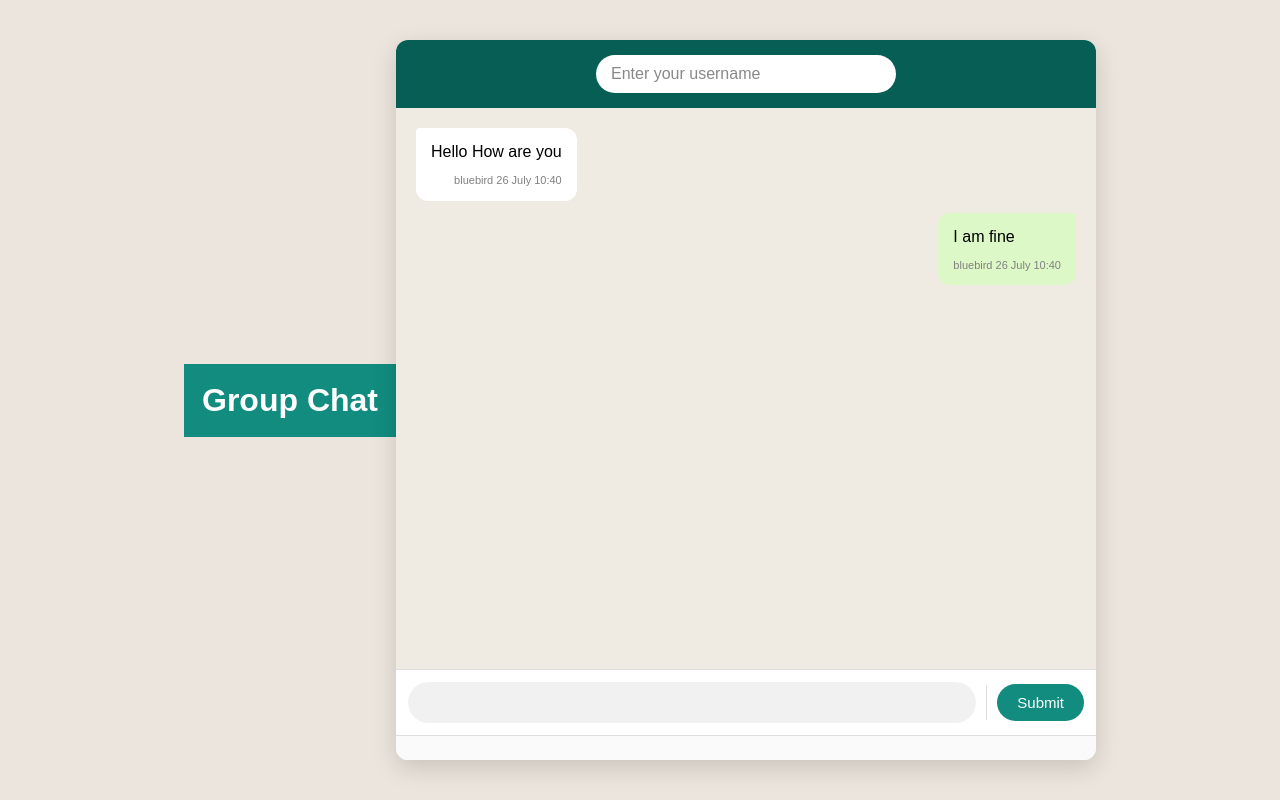
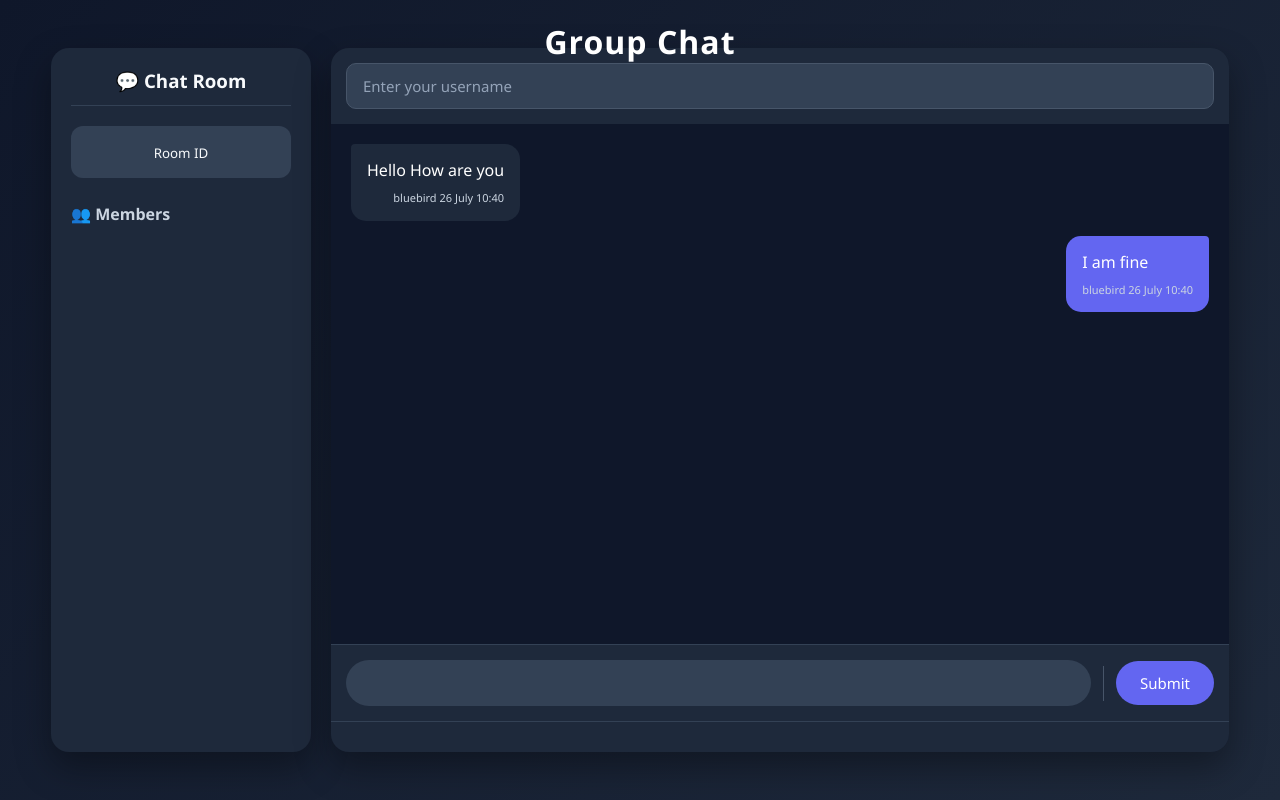
Before and after one commit to TaH00R/chatApp, a website: page public/index.html in a window 1280 px wide. Drawn offline with nearby package versions, Linux system fonts and the light colour scheme; no server answers.

Commit message:
feat: enhance chat functionality with room user management and UI improvements

```diff
--- a/public/home.css
+++ b/public/home.css
@@ -2,109 +2,143 @@
     margin: 0;
     padding: 0;
     box-sizing: border-box;
-    font-family: Arial, Helvetica, sans-serif;
+    font-family: "Segoe UI", Arial, sans-serif;
 }
 
 body {
-    background: #ece5dd;
     min-height: 100vh;
     display: flex;
     justify-content: center;
     align-items: center;
+    background: linear-gradient(135deg, #0f172a, #1e293b);
     padding: 20px;
 }
 
 .main {
     width: 100%;
-    max-width: 900px;
-    background: #fff;
-    border-radius: 15px;
+    max-width: 950px;
+    background: #111827;
+    border-radius: 20px;
     padding: 40px;
-    box-shadow: 0 10px 30px rgba(0,0,0,0.15);
+    box-shadow: 0 20px 50px rgba(0, 0, 0, .4);
 }
 
 .main h1 {
     text-align: center;
-    color: #075e54;
+    color: #f8fafc;
     margin-bottom: 35px;
+    font-size: 2rem;
+    letter-spacing: 1px;
 }
 
 .input-content {
     display: flex;
-    justify-content: space-between;
-    gap: 30px;
+    gap: 25px;
+    justify-content: center;
     flex-wrap: wrap;
 }
+
+/* =======================
+   Cards
+======================= */
 
 .create-room,
 .join-room {
     flex: 1;
-    min-width: 300px;
-    background: #f8f8f8;
-    border-radius: 12px;
+    min-width: 320px;
+    background: #1e293b;
+    border-radius: 18px;
     padding: 30px;
-    border: 1px solid #ddd;
+    border: 1px solid #334155;
+    transition: .3s;
+}
+
+.create-room:hover,
+.join-room:hover {
+    transform: translateY(-6px);
+    box-shadow: 0 15px 30px rgba(99, 102, 241, .15);
 }
 
 .create-room h2,
 .join-room h2 {
     text-align: center;
-    color: #128c7e;
+    color: #818cf8;
     margin-bottom: 25px;
+    font-size: 1.5rem;
 }
 
 .create-room h3,
 .join-room h3 {
-    margin: 15px 0 8px;
-    font-size: 15px;
-    color: #444;
+    color: #cbd5e1;
+    margin: 18px 0 8px;
+    font-size: 14px;
     font-weight: 600;
 }
+
+/* =======================
+   Inputs
+======================= */
 
 .create-room input,
 .join-room input {
     width: 100%;
-    padding: 12px 15px;
-    border: 1px solid #ccc;
-    border-radius: 8px;
+    padding: 14px 16px;
+    background: #334155;
+    color: white;
+    border: 1px solid #475569;
+    border-radius: 10px;
     outline: none;
     font-size: 15px;
-    transition: 0.3s;
+    transition: .25s;
+}
+
+.create-room input::placeholder,
+.join-room input::placeholder {
+    color: #94a3b8;
 }
 
 .create-room input:focus,
 .join-room input:focus {
-    border-color: #128c7e;
-    box-shadow: 0 0 5px rgba(18, 140, 126, 0.3);
+    border-color: #6366f1;
+    box-shadow: 0 0 10px rgba(99, 102, 241, .4);
 }
+
+/* =======================
+   Buttons
+======================= */
 
 .createRoom,
 .joinRoom {
     width: 100%;
-    margin-top: 25px;
-    padding: 12px;
+    margin-top: 28px;
+    padding: 14px;
     border: none;
-    border-radius: 8px;
-    background: #128c7e;
+    border-radius: 10px;
+    background: #6366f1;
     color: white;
     font-size: 16px;
-    font-weight: bold;
+    font-weight: 600;
     cursor: pointer;
-    transition: 0.3s;
+    transition: .3s;
 }
 
 .createRoom:hover,
 .joinRoom:hover {
-    background: #0f766a;
+    background: #4f46e5;
     transform: translateY(-2px);
 }
 
 .createRoom:active,
 .joinRoom:active {
-    transform: translateY(0);
+    transform: scale(.98);
 }
 
+/* =======================
+   Responsive
+======================= */
+
 @media (max-width: 768px) {
+
     .main {
         padding: 25px;
     }
@@ -116,5 +150,6 @@ body {
     .create-room,
     .join-room {
         width: 100%;
+        min-width: auto;
     }
 }
--- a/public/index.html
+++ b/public/index.html
@@ -1,50 +1,67 @@
-<!DOCTYPE html>
+<!doctype html>
 <html lang="en">
   <head>
-  <meta charset="UTF-8">
-  <meta name="viewport" content="width=device-width, initial-scale=1.0">
+    <meta charset="UTF-8" />
+    <meta name="viewport" content="width=device-width, initial-scale=1.0" />
     <title>Group Chat</title>
-  <link rel="stylesheet" href="style.css">
+    <link rel="stylesheet" href="style.css" />
   </head>
   <body>
     <!-- <link rel="stylesheet" href="style.css"> -->
     <h1>Group Chat</h1>
     <div class="main">
+      <div class="room-info" id="room-info">
+        <h3>💬 Chat Room</h3>
+
+<div id="room-id">
+    <small>Room ID</small>
+    <p id="myRoom"></p>
+</div>
+
+<div class="users">
+    <ul id="user-list"></ul>
+</div>
+      </div>
+      <div class="chat-section">
       <div class="name">
-      <input type="text" class="user-name" id="user-name" placeholder="Enter your username">
+        <input
+          type="text"
+          class="user-name"
+          id="user-name"
+          placeholder="Enter your username"
+        />
       </div>
+
       <ul class="message-container" id="message-container">
         <li class="message-left">
           <p class="message">
             Hello How are you
-          <span>bluebird 26 July 10:40
-          </span>
+            <span>bluebird 26 July 10:40 </span>
           </p>
         </li>
 
         <li class="message-right">
           <p class="message">
             I am fine
-          <span>bluebird 26 July 10:40
-          </span>
+            <span>bluebird 26 July 10:40 </span>
           </p>
         </li>
         <li class="message-feedback">
-        <p id="feedback">
-
-        </p>
+          <p id="feedback"></p>
         </li>
       </ul>
-    <form action=""  class="form-message" id="form-message">
-      <input type="text" name="message" class="input-message" id="input-message">
+      <form action="" class="form-message" id="form-message">
+        <input
+          type="text"
+          name="message"
+          class="input-message"
+          id="input-message"
+        />
         <div class="v-divider"></div>
-      <button type="submit">
-        Submit
-      </button>
+        <button type="submit">Submit</button>
       </form>
-    <h3 class="active-clients" id="active-clients">
-
-    </h3>
+      <h3 class="active-clients" id="active-clients"></h3>
+      </div>
     </div>
     <script src="https://cdnjs.cloudflare.com/ajax/libs/moment.js/2.30.1/moment.min.js"></script>
     <script src="/socket.io/socket.io.js"></script>
--- a/public/style.css
+++ b/public/style.css
@@ -2,70 +2,161 @@
   margin: 0;
   padding: 0;
   box-sizing: border-box;
-  font-family: Arial, Helvetica, sans-serif;
+  font-family: "Segoe UI", Arial, sans-serif;
 }
 
 body {
-  background: #ece5dd;
+  background: linear-gradient(135deg, #0f172a, #1e293b);
+  min-height: 100vh;
   display: flex;
   justify-content: center;
   align-items: center;
-  min-height: 100vh;
+  color: #f8fafc;
   padding: 20px;
 }
 
+h1 {
+  position: absolute;
+  top: 20px;
+  color: white;
+  font-size: 2rem;
+  letter-spacing: 1px;
+}
+
 .main {
-  width: 100%;
-  max-width: 700px;
-  height: 90vh;
-  background: white;
-  border-radius: 12px;
-  overflow: hidden;
+  width: 95%;
+  max-width: 1300px;
+  height: 88vh;
+  display: flex;
+  gap: 20px;
+}
+
+/* ===========================
+   Sidebar
+=========================== */
+
+.room-info {
+  width: 260px;
+  background: #1e293b;
+  border-radius: 18px;
+  padding: 20px;
   display: flex;
   flex-direction: column;
-  box-shadow: 0 8px 25px rgba(0, 0, 0, 0.15);
+  box-shadow: 0 15px 35px rgba(0,0,0,.35);
 }
 
-h1 {
-  background: #128c7e;
+.room-info h3 {
+  text-align: center;
+  margin-bottom: 20px;
+  color: #f8fafc;
+  border-bottom: 1px solid #334155;
+  padding-bottom: 12px;
+}
+
+#room-id {
+  background: #334155;
+  border-radius: 12px;
+  padding: 15px;
+  margin-bottom: 25px;
+  text-align: center;
+}
+
+#myRoom {
+  font-size: 22px;
+  font-weight: bold;
+  letter-spacing: 3px;
+  color: #818cf8;
+}
+
+.users {
+  flex: 1;
+  overflow-y: auto;
+}
+
+.users::before {
+  content: "👥 Members";
+  display: block;
+  margin-bottom: 15px;
+  font-weight: bold;
+  color: #cbd5e1;
+}
+
+#user-list {
+  list-style: none;
+}
+
+#user-list li {
+  background: #334155;
+  border-left: 4px solid #6366f1;
+  border-radius: 10px;
+  padding: 12px;
+  margin-bottom: 10px;
+  display: flex;
+  align-items: center;
+  transition: .2s;
+}
+
+#user-list li:hover {
+  background: #475569;
+  transform: translateX(4px);
+}
+
+#user-list li::before {
+  content: "🟢";
+  margin-right: 10px;
+}
+
+#user-list p {
   color: white;
-  text-align: center;
-  padding: 18px;
+  font-weight: 500;
+}
+
+/* ===========================
+   Chat Section
+=========================== */
+
+.chat-section {
+  flex: 1;
+  display: flex;
+  flex-direction: column;
+  background: #111827;
+  border-radius: 18px;
+  overflow: hidden;
+  box-shadow: 0 15px 35px rgba(0,0,0,.35);
 }
 
 .name {
-  background: #075e54;
+  background: #1e293b;
   padding: 15px;
-  display: flex;
-  justify-content: center;
-  align-items: center;
 }
 
 .user-name {
   width: 100%;
-  max-width: 300px;
-  padding: 10px 15px;
-  border: none;
-  outline: none;
-  border-radius: 25px;
-  font-size: 16px;
-  background: #ffffff;
-  color: #333;
+  padding: 12px 16px;
+  border-radius: 10px;
+  border: 1px solid #475569;
+  background: #334155;
+  color: white;
+  font-size: 15px;
 }
 
 .user-name::placeholder {
-  color: #888;
+  color: #94a3b8;
 }
+
+/* ===========================
+   Messages
+=========================== */
 
 .message-container {
   flex: 1;
   overflow-y: auto;
+  list-style: none;
   padding: 20px;
-  list-style: none;
+  background: #0f172a;
   display: flex;
   flex-direction: column;
-  gap: 12px;
-  background: #efeae2;
+  gap: 15px;
 }
 
 .message-left,
@@ -83,20 +174,21 @@ h1 {
 
 .message {
   max-width: 70%;
-  padding: 12px 15px;
-  border-radius: 12px;
+  padding: 14px 16px;
+  border-radius: 15px;
   line-height: 1.5;
   word-wrap: break-word;
-  position: relative;
 }
 
 .message-left .message {
-  background: white;
+  background: #1e293b;
+  color: white;
   border-top-left-radius: 4px;
 }
 
 .message-right .message {
-  background: #dcf8c6;
+  background: #6366f1;
+  color: white;
   border-top-right-radius: 4px;
 }
 
@@ -104,94 +196,119 @@ h1 {
   display: block;
   margin-top: 8px;
   font-size: 11px;
-  color: gray;
+  color: #cbd5e1;
   text-align: right;
 }
 
+/* ===========================
+   Typing
+=========================== */
+
 .message-feedback {
-  display: flex;
-  justify-content: center;
+  text-align: center;
 }
 
-.feedback {
-  font-size: 13px;
-  color: #666;
+#feedback {
+  color: #94a3b8;
   font-style: italic;
 }
+
+/* ===========================
+   Input
+=========================== */
 
 .form-message {
   display: flex;
   align-items: center;
-  padding: 12px;
-  background: white;
-  border-top: 1px solid #ddd;
+  padding: 15px;
+  background: #1e293b;
+  border-top: 1px solid #334155;
 }
 
 .input-message {
   flex: 1;
-  padding: 12px 15px;
+  padding: 13px 18px;
   border: none;
   outline: none;
   border-radius: 30px;
-  background: #f1f1f1;
+  background: #334155;
+  color: white;
   font-size: 15px;
+}
+
+.input-message::placeholder {
+  color: #94a3b8;
 }
 
 .v-divider {
   width: 1px;
   height: 35px;
-  background: #ddd;
-  margin: 0 10px;
+  background: #475569;
+  margin: 0 12px;
 }
 
 button {
-  padding: 10px 20px;
+  padding: 12px 24px;
   border: none;
-  background: #128c7e;
+  border-radius: 30px;
+  background: #6366f1;
   color: white;
-  border-radius: 30px;
+  font-size: 15px;
   cursor: pointer;
-  font-size: 15px;
-  transition: 0.3s;
+  transition: .3s;
 }
 
 button:hover {
-  background: #0f766a;
+  background: #4f46e5;
+  transform: scale(1.05);
 }
 
+/* ===========================
+   Footer
+=========================== */
+
 .active-clients {
-  background: #fafafa;
+  background: #1e293b;
+  color: #cbd5e1;
   text-align: center;
-  padding: 12px;
-  font-size: 15px;
-  border-top: 1px solid #ddd;
-  color: #333;
+  padding: 15px;
+  border-top: 1px solid #334155;
 }
 
-.message-container::-webkit-scrollbar {
+/* ===========================
+   Scrollbar
+=========================== */
+
+.message-container::-webkit-scrollbar,
+.users::-webkit-scrollbar {
   width: 6px;
 }
 
-.message-container::-webkit-scrollbar-thumb {
-  background: #bbb;
+.message-container::-webkit-scrollbar-thumb,
+.users::-webkit-scrollbar-thumb {
+  background: #6366f1;
   border-radius: 10px;
 }
 
-.message-container::-webkit-scrollbar-track {
-  background: transparent;
-}
+/* ===========================
+   Responsive
+=========================== */
 
-@media (max-width: 600px) {
+@media (max-width: 900px) {
   .main {
-    height: 100vh;
-    border-radius: 0;
+    flex-direction: column;
+    height: auto;
+  }
+
+  .room-info {
+    width: 100%;
+  }
+
+  .chat-section {
+    height: 70vh;
   }
 
   .message {
     max-width: 85%;
   }
-
-  button {
-    padding: 10px 16px;
-  }
 }
```
Also changed, not shown: app.js (+27 -5 lines), public/main.js (+13 -1 lines). Lines whose indentation alone changed are shown as unchanged.
